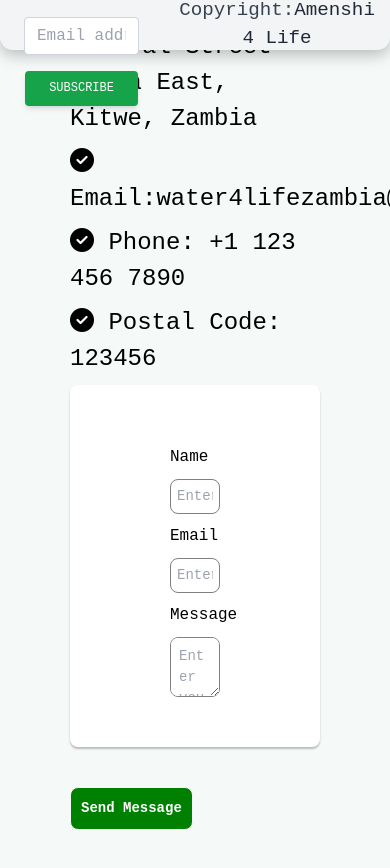
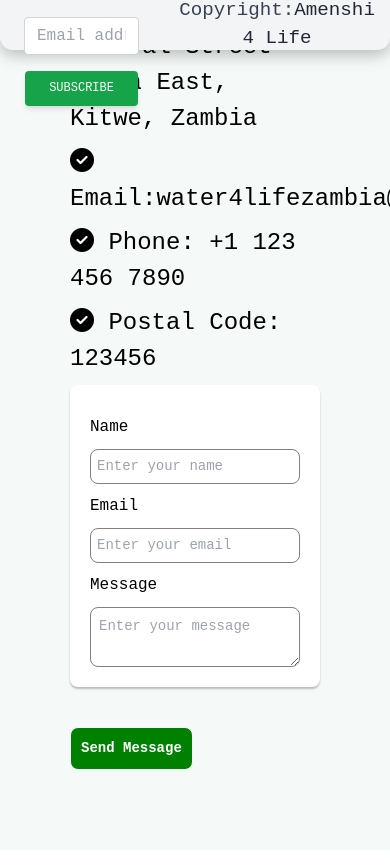
Before and after one commit to misheck12/amenshi_4_life, a React (Create React App) app: page /contact in a window 390 px wide. Shown: the part 794-1662 px from the top of the page. Built offline with nearby package versions, Linux system fonts and the light colour scheme.

Commit message:
Fix unresposive contact field

```diff
--- a/src/component/Contact/Contact.css
+++ b/src/component/Contact/Contact.css
@@ -139,6 +139,10 @@
         padding: 0 50px;
 
     }
+    .contact__form__field{
+        padding: 20px;
+        margin: 0 auto;
+    }
 
     .contact__content_right,
     .contact__content_left{
```
